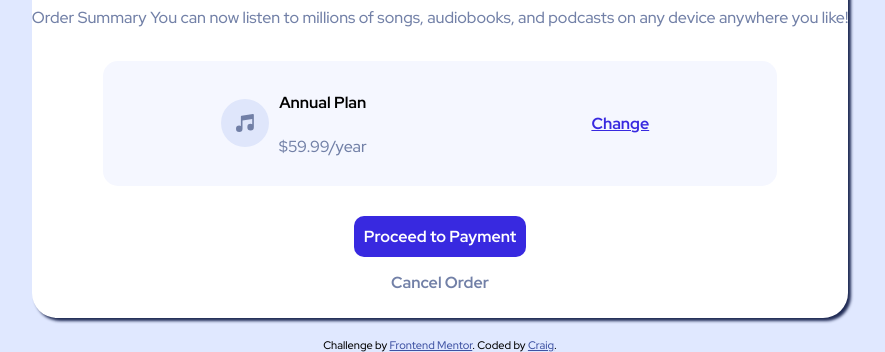
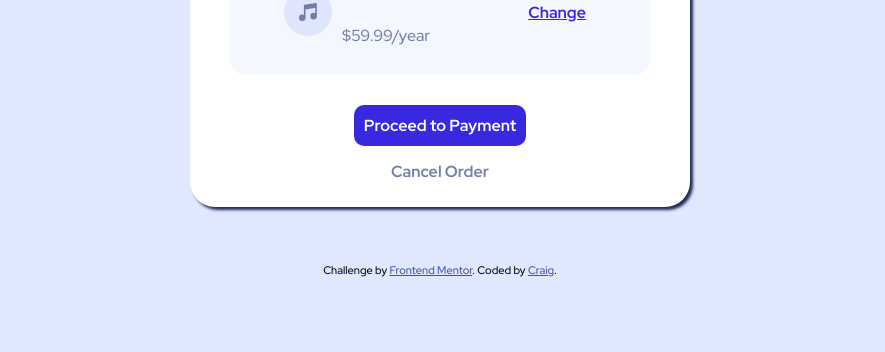
Before and after one commit to Craig270/Order_Summary, a website built with Parcel: page index.html in a window 1280 px wide. Shown: the part 505-857 px from the top of the page, without its empty margins (200-1085 px from the left). After the commit the page ends 800 px from the top, so only its background shows below. Built offline with nearby package versions, Linux system fonts and the light colour scheme.

Commit message:
fixed an issues with responsiveness

```diff
--- a/index.scss
+++ b/index.scss
@@ -70,6 +70,10 @@ h1 {
     align-items: center;
     justify-content: center;
   }
+
+  .summary {
+    padding: 0 20px;
+  }
 }
 
 .btn {
@@ -115,3 +119,9 @@ h1 {
 .attribution a {
   color: hsl(228, 45%, 44%);
 }
+
+@media (min-width: 768px) {
+  .mainCard {
+    width: 500px;
+  }
+}
```
Also changed, not shown: index.css, 1 other file.
